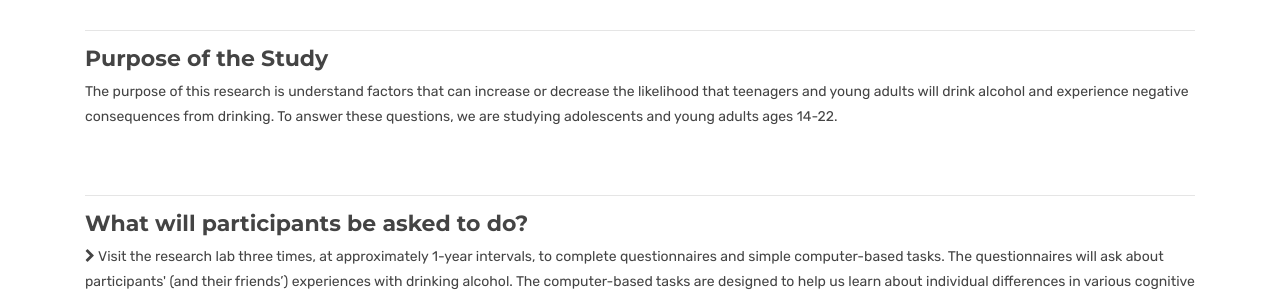
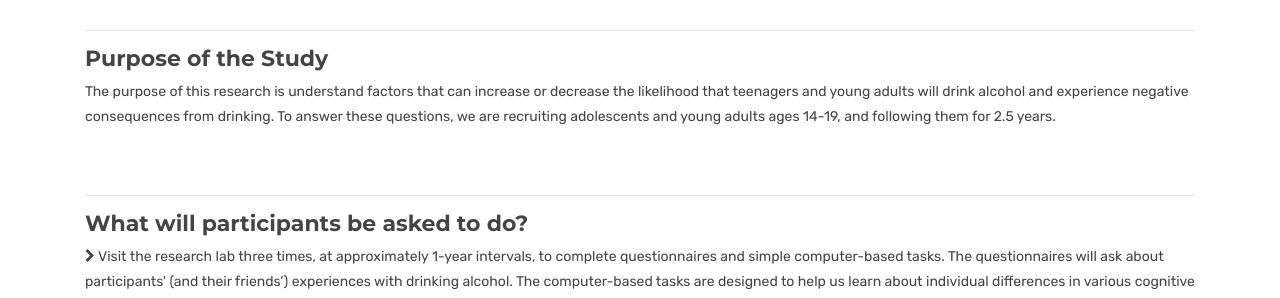
Before and after one commit to bartholow-scanlab/bartholow-scanlab.github.io, a Jekyll site: the page built from CARP-aA.html, in a window 1280 px wide. Shown: the part 627-925 px from the top of the page. Built offline with Jekyll 4.4.1, drawn with Linux system fonts in a browser that asks for light colours.

Commit message:
Update CARP-aA.html

```diff
--- a/CARP-aA.html
+++ b/CARP-aA.html
@@ -20,7 +20,7 @@ title: CARP-aA
 <br>
 <hr>
       <h4> Purpose of the Study </h4>
-      <p> The purpose of this research is understand factors that can increase or decrease the likelihood that teenagers and young adults will drink alcohol and experience negative consequences from drinking. To answer these questions, we are studying adolescents and young adults ages 14-22. </p>
+      <p> The purpose of this research is understand factors that can increase or decrease the likelihood that teenagers and young adults will drink alcohol and experience negative consequences from drinking. To answer these questions, we are recruiting adolescents and young adults ages 14-19, and following them for 2.5 years. </p>
 
 <br>
 <br>
```
